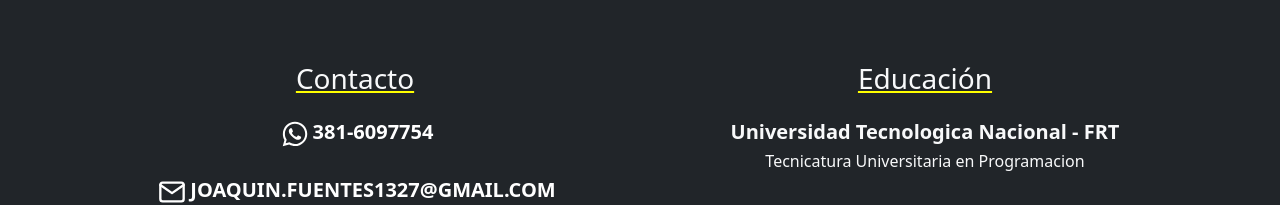
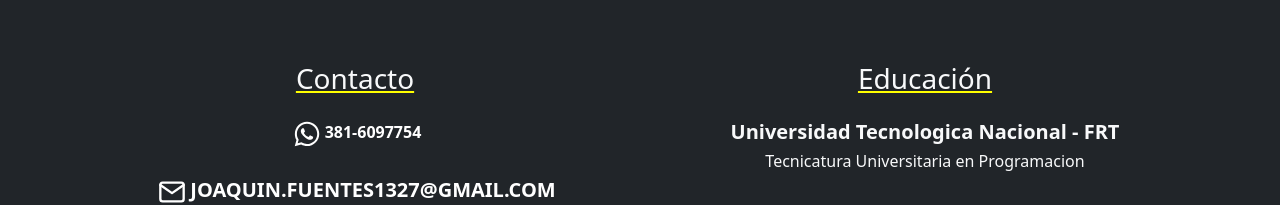
Before and after one commit to joaquin-fuentes/miportafolio, a React (Vite) app: page / in a window 1280 px wide. Shown: the part 1623-1828 px from the top of the page. Built offline with nearby package versions, Linux system fonts and the light colour scheme.

Commit message:
agregue link a mi wp

```diff
--- a/src/components/views/Contacto.jsx
+++ b/src/components/views/Contacto.jsx
@@ -3,12 +3,13 @@
 import {FaWhatsapp, FaLinkedin, FaGithub} from "react-icons/fa"
 import {FiMail} from "react-icons/fi"
 
+const url = `https://api.whatsapp.com/send?phone=${3816097754}&text=${encodeURIComponent("Hola Joaquin!")}`;
 
 const Contacto = () => {
     return (
         <Container className='text-light p-4 text-center d-flex flex-column' id="contacto" >
             <h3 className=' titulo mb-4'>Contacto</h3>
-            <h5 className='datoContacto'> <FaWhatsapp className='fs-3 mx-1'></FaWhatsapp>381-6097754</h5>
+            <a href={url} className='datoContacto'> <FaWhatsapp className='fs-3 mx-1'></FaWhatsapp>381-6097754</a>
             <h5 className='datoContacto'>< FiMail className='fs-3 mx-1'></FiMail>JOAQUIN.FUENTES1327@GMAIL.COM</h5>
             <a href='https://www.linkedin.com/in/joaqu%C3%ADn-fuentes/' target='_blank' className=' datoContacto '> <FaLinkedin className='fs-3 mx-1'></FaLinkedin>Perfil de LINKEDIN</a>
             <a href='https://github.com/joaquin-fuentes' target='_blank' className=' datoContacto '> <FaGithub className='fs-3 mx-1'></FaGithub>Perfil de GITHUB</a>
```
